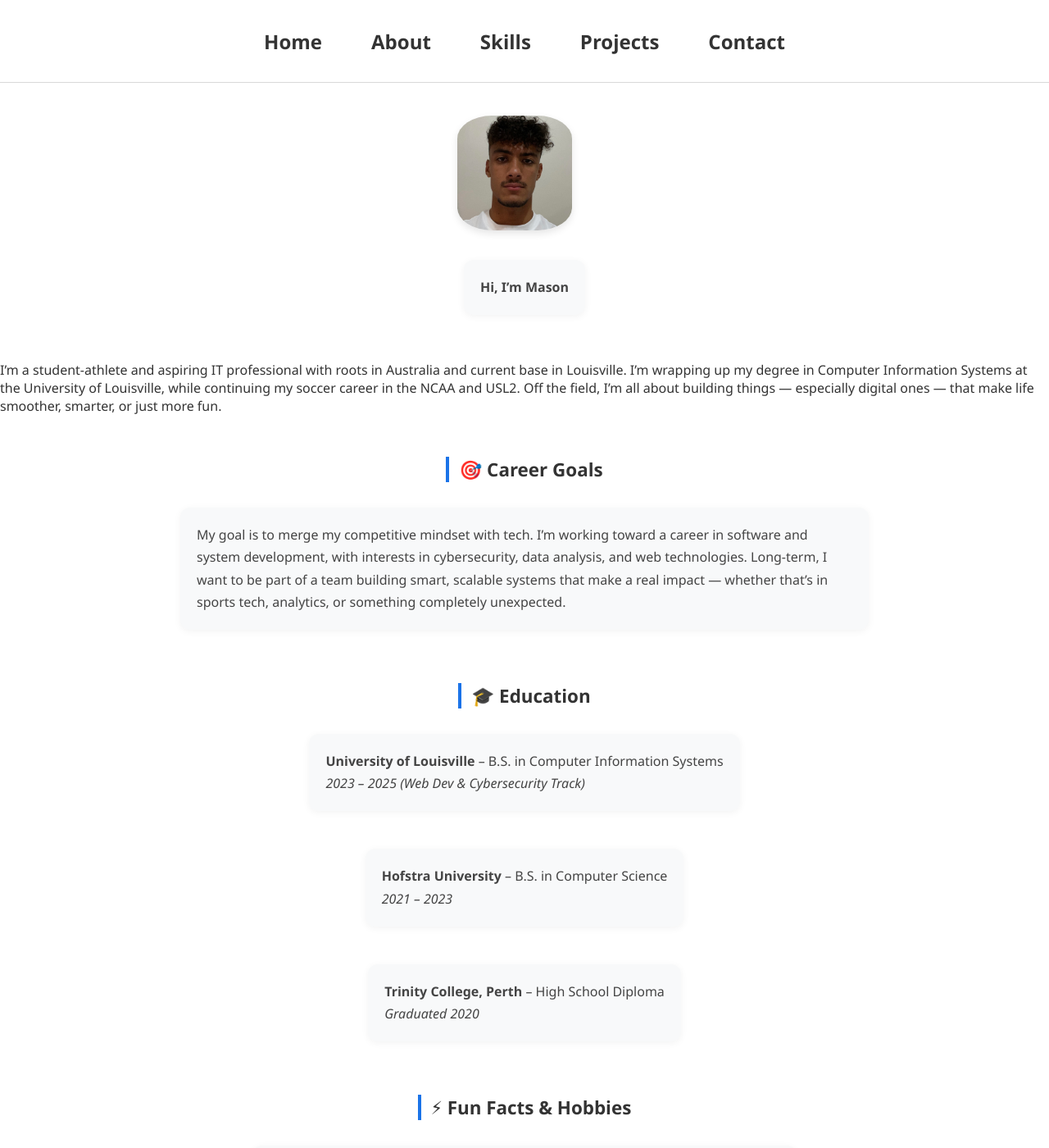
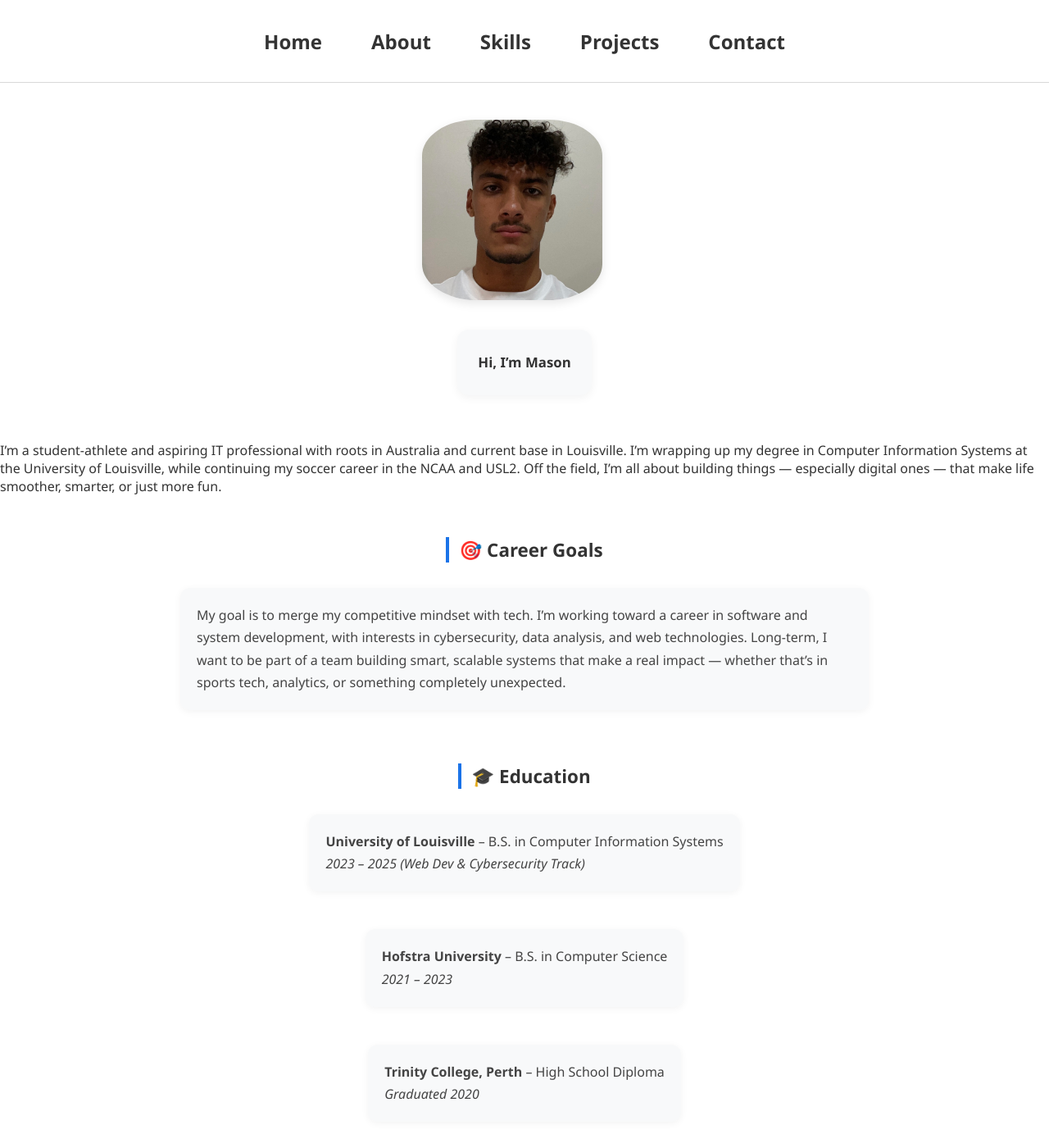
Before and after one commit to masontatafu/masontatafu.github.io, a Jekyll site: the page built from about.md, in a window 1280 px wide and 1400 px high. Shown: the whole window at 82% size. Built offline with Jekyll 4.4.1, drawn with Linux system fonts in a browser that asks for light colours.

Commit message:
Update style.css

```diff
--- a/assets/css/style.css
+++ b/assets/css/style.css
@@ -253,12 +253,12 @@ body {
 /* Floated squircle intro image */
 .intro-pic {
     float: left;
-    width: 140px;
-    height: 140px;
-    margin: 5px 25px 20px 0;
+    width: 220px; /* Larger image */
+    height: 220px;
+    margin: 10px 30px 20px 0;
     border-radius: 30% / 20%;
     object-fit: cover;
-    box-shadow: 0 4px 10px rgba(0,0,0,0.1);
+    box-shadow: 0 4px 12px rgba(0, 0, 0, 0.1);
 }
 
 /* Intro block wraps around image */
@@ -277,16 +277,16 @@ body {
 
 /* Wrapper around intro text */
 .intro-wrapper {
-  overflow: hidden;
-  max-width: 850px;
+  overflow: hidden; /* Forces text to wrap beside image */
+  max-width: 900px;
   margin: 0 auto 40px auto;
   background-color: #f8f9fa;
-  padding: 20px;
-  border-radius: 12px;
-  line-height: 1.7;
-  font-size: 1rem;
-  color: #444;
-  box-shadow: 0 2px 10px rgba(0, 0, 0, 0.05);
+  padding: 25px;
+  border-radius: 14px;
+  line-height: 1.8;
+  font-size: 1.05rem;
+  color: #333;
+  box-shadow: 0 3px 12px rgba(0, 0, 0, 0.05);
 }
 
 
```
